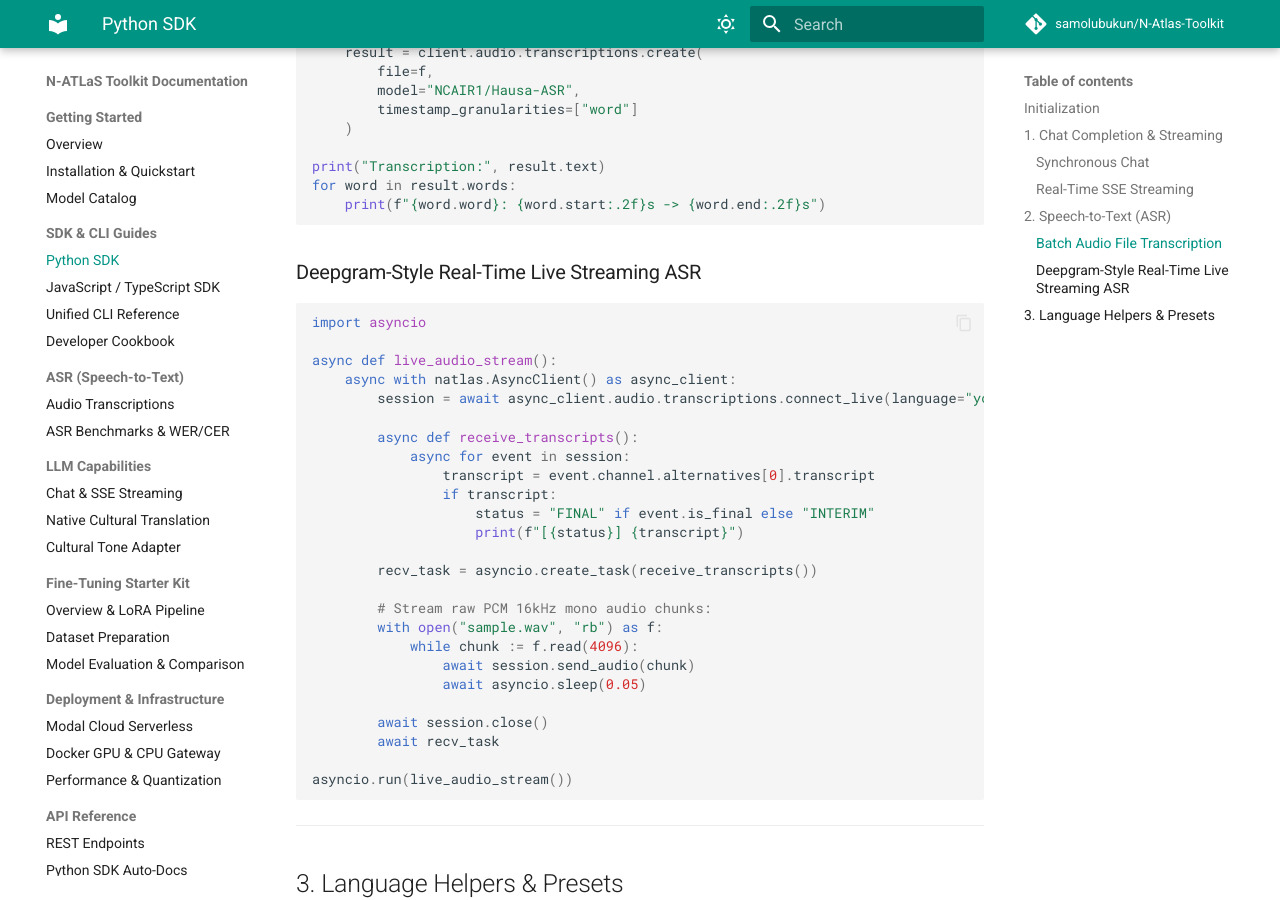
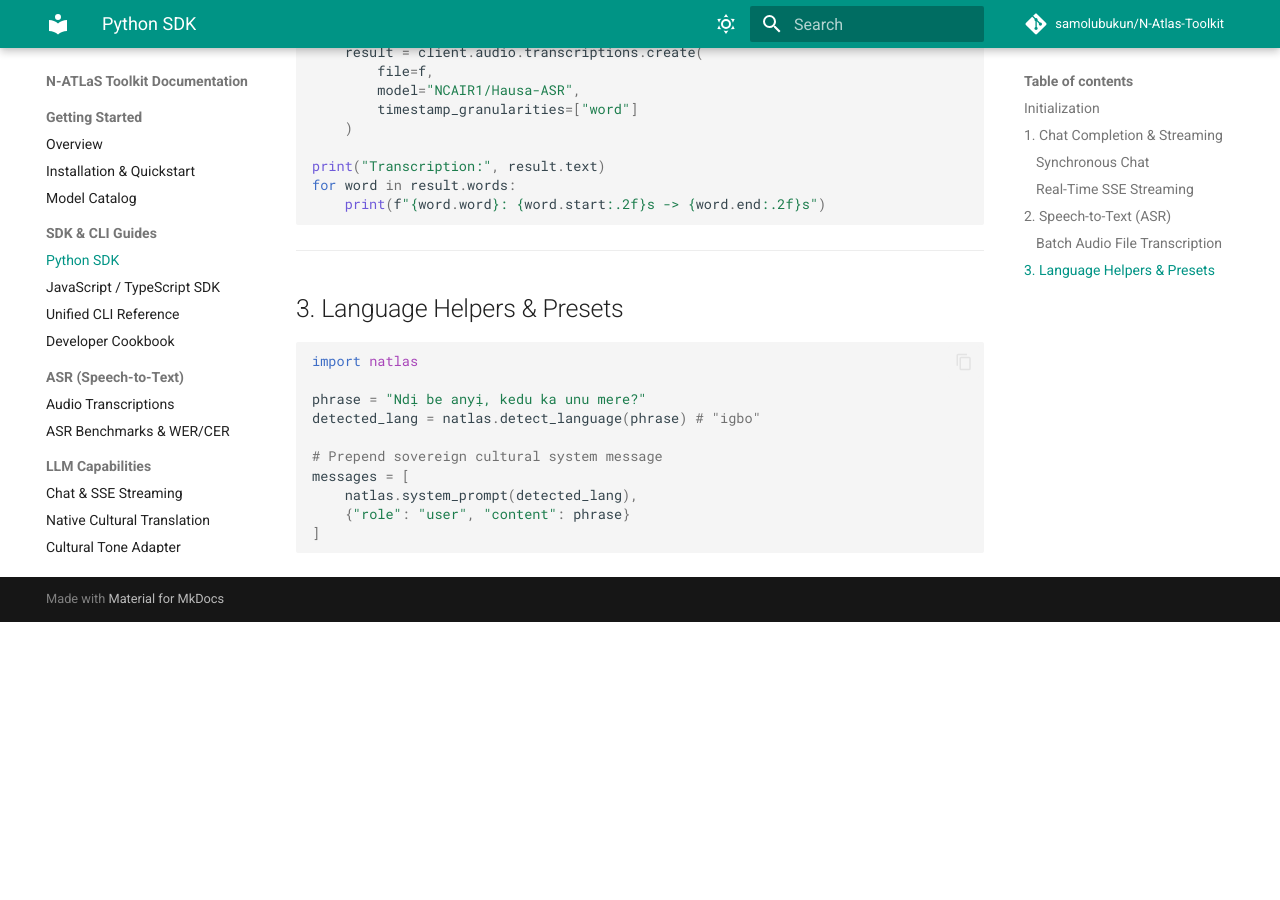
Before and after one commit to samolubukun/N-Atlas-Toolkit, an MkDocs documentation site: the page built from docs/sdk/python.md, in a window 1280 px wide and 900 px high, scrolled down 1239 px. Built offline with MkDocs 1.6.1 and Material for MkDocs 9.7.7, drawn with Linux system fonts in a browser that asks for light colours; comment, search, counter and statistics services are not loaded; after the commit the page ends 1861 px from its top, so only the background shows below that.

Commit message:
docs: remove obsolete real-time streaming ASR claims and clean up cli stubs

````diff
--- a/docs/sdk/python.md
+++ b/docs/sdk/python.md
@@ -62,34 +62,7 @@ for word in result.words:
     print(f"{word.word}: {word.start:.2f}s -> {word.end:.2f}s")
 ```
 
-### Deepgram-Style Real-Time Live Streaming ASR
-```python
-import asyncio
 
-async def live_audio_stream():
-    async with natlas.AsyncClient() as async_client:
-        session = await async_client.audio.transcriptions.connect_live(language="yoruba")
-
-        async def receive_transcripts():
-            async for event in session:
-                transcript = event.channel.alternatives[0].transcript
-                if transcript:
-                    status = "FINAL" if event.is_final else "INTERIM"
-                    print(f"[{status}] {transcript}")
-
-        recv_task = asyncio.create_task(receive_transcripts())
-
-        # Stream raw PCM 16kHz mono audio chunks:
-        with open("sample.wav", "rb") as f:
-            while chunk := f.read(4096):
-                await session.send_audio(chunk)
-                await asyncio.sleep(0.05)
-
-        await session.close()
-        await recv_task
-
-asyncio.run(live_audio_stream())
-```
 
 ---
 
````
Also changed, not shown: README.md (+4 -12 lines), docs/sdk/javascript.md (+0 -25 lines), js-sdk/README.md (+1 -26 lines), playground/src/components/LandingPage.jsx (+17 -7 lines), python-sdk/README.md (+2 -37 lines), 5 other files.
